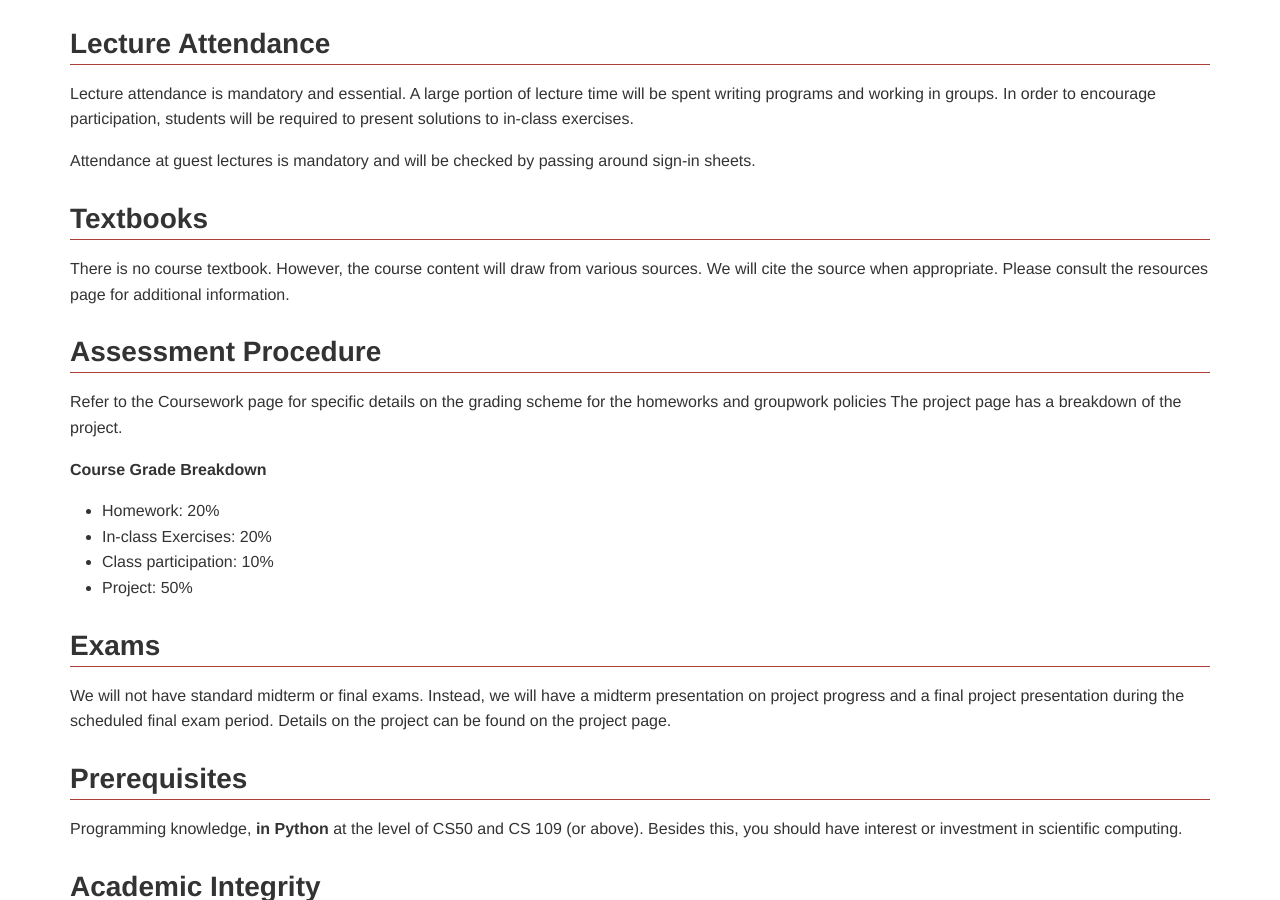
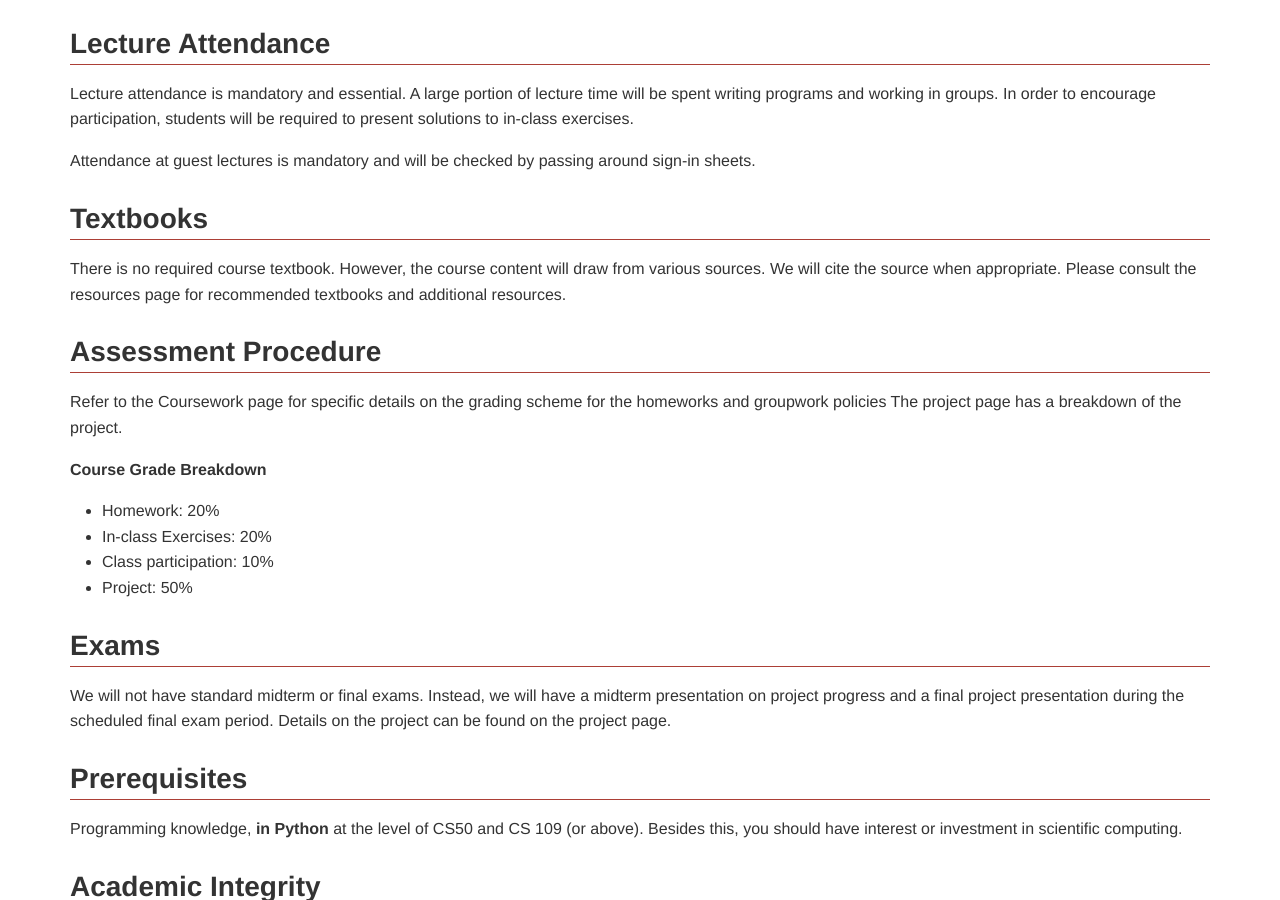
Before and after one commit to xuwd11/cs207_Weidong_Xu, a Jekyll site: the page built from syllabus.md, in a window 1280 px wide and 900 px high, scrolled down 652 px. Built offline with Jekyll 4.4.1, drawn with Linux system fonts in a browser that asks for light colours; nearby versions of some CDN libraries.

Commit message:
Updated required textbooks.

```diff
--- a/syllabus.md
+++ b/syllabus.md
@@ -38,8 +38,8 @@ Attendance at guest lectures is mandatory and will be checked by passing around
 
 ## Textbooks
 
-There is no course textbook.  However, the course content will draw from various sources.  We will cite the
-source when appropriate.  Please consult the resources page for additional information.
+There is no required course textbook.  However, the course content will draw from various sources.  We will cite the
+source when appropriate.  Please consult the resources page for recommended textbooks and additional resources.
 
 ## Assessment Procedure
 
```
